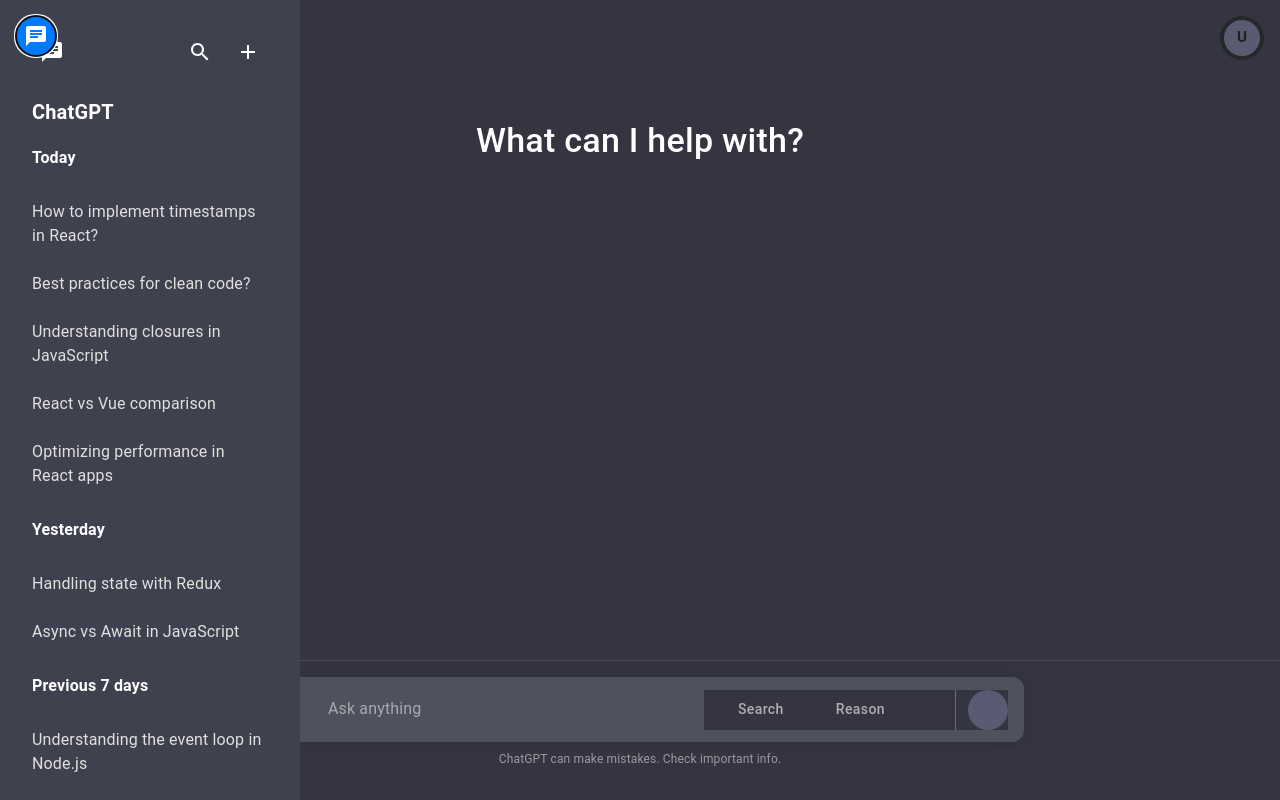
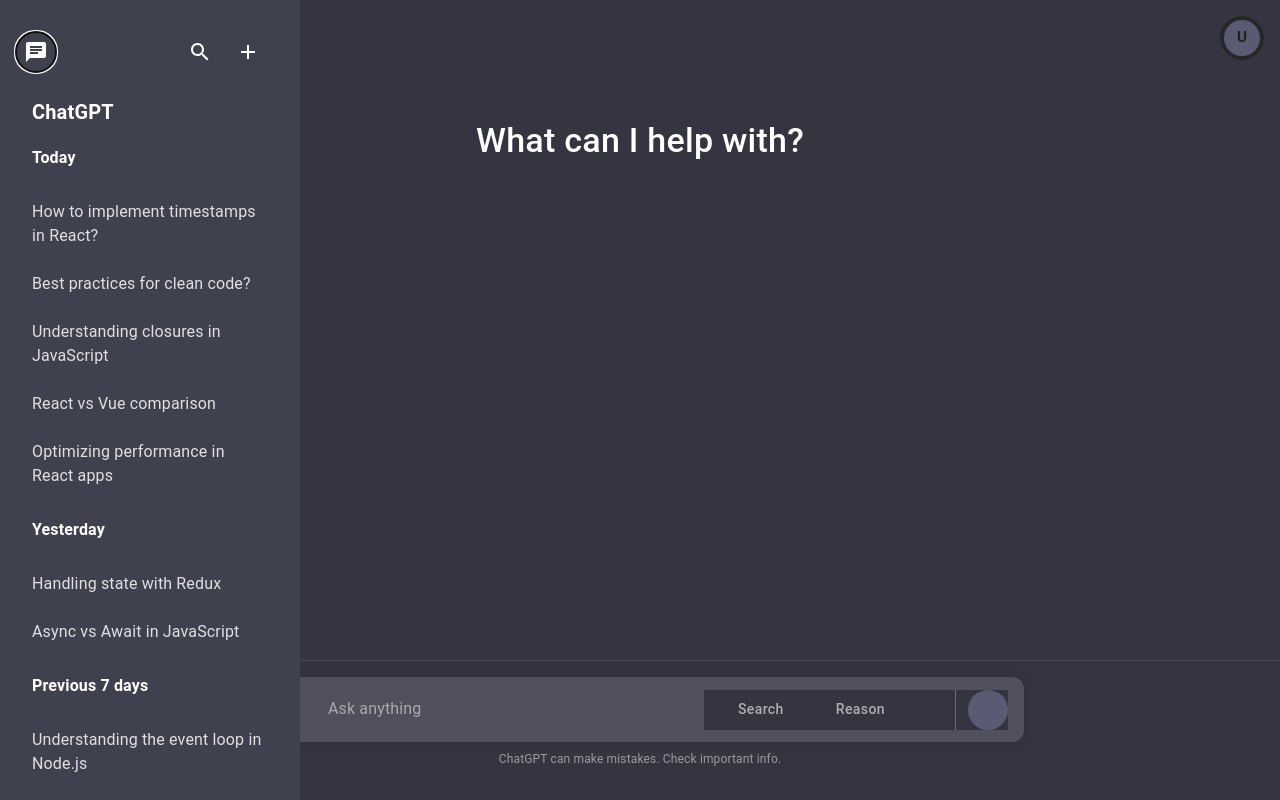
Before and after one commit to akankshamali18/reps, a React (Vite) app: page / in a window 1280 px wide. Both pictures are taken after a click on the button 36 px from the left and 36 px from the top of the page. Built offline with nearby package versions, Linux system fonts and the light colour scheme; some icons are missing.

Commit message:
ChatHistory  edited

```diff
--- a/src/components/ChatHistory.tsx
+++ b/src/components/ChatHistory.tsx
@@ -51,10 +51,10 @@
         onClick={toggleDrawer}
         sx={{
           position: 'absolute',
-          top: 16,
+          top: 32,
           left: 16,
           zIndex: 1300,
-          backgroundColor: '#007bff',
+          // backgroundColor: 'black',
           color: 'white',
           borderRadius: '50%',
           padding: 1,
@@ -82,15 +82,8 @@
         variant="persistent"
       >
         <div>
+          <div style={{ display: 'flex', justifyContent: 'flex-end', alignItems: 'center', padding: '16px' }}>
 
-          <div style={{ display: 'flex', justifyContent: 'space-between', alignItems: 'center', padding: '16px' }}>
-
-            <IconButton sx={{ color: 'white' }} onClick={toggleDrawer}>
-              <ChatIcon />
-            </IconButton>
-
-
-            <div style={{ display: 'flex', alignItems: 'center' }}>
             <IconButton sx={{ color: 'white', marginRight: 1 }} onClick={handleSearchIconClick}>
               <SearchIcon />
             </IconButton>
@@ -98,6 +91,9 @@
               <AddIcon />
             </IconButton>
           </div>
+
+
+
         </div>
 
         <Typography variant="h6" sx={{ padding: '8px 16px', color: 'white', fontWeight: 'bold' }}>
@@ -179,9 +175,8 @@
               </ListItem>
             ))}
         </List>
-        </div>
-      </Drawer>
-    </div>
+      </Drawer >
+    </div >
   );
 };
 
```
Lines whose indentation alone changed are shown as unchanged.
